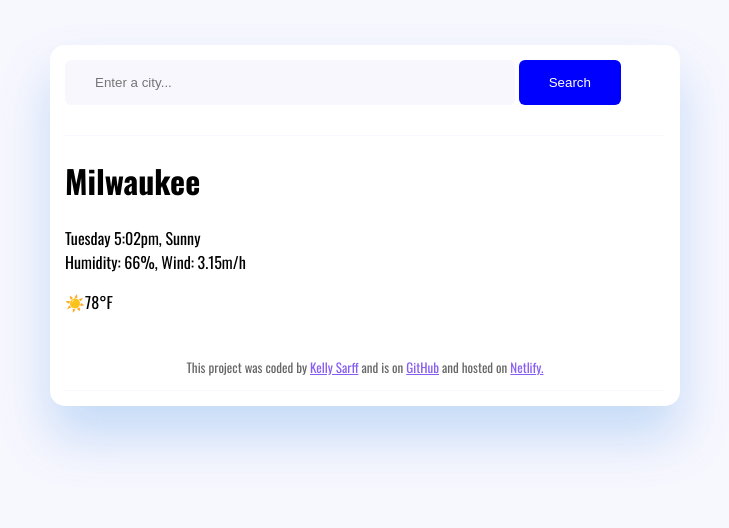
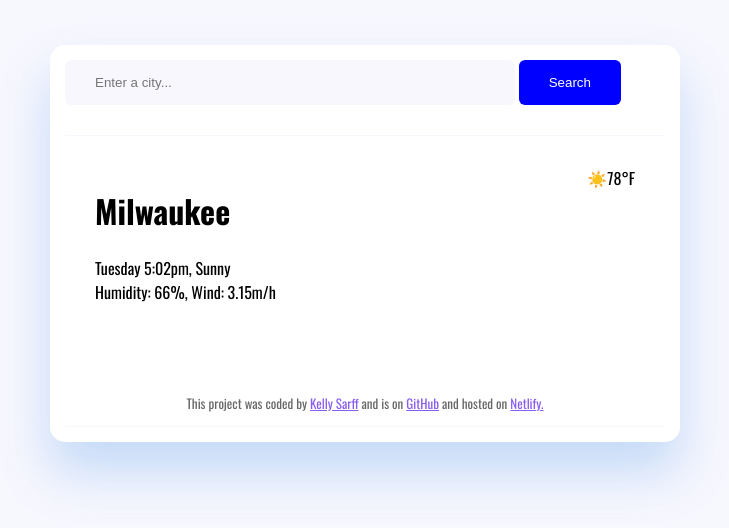
Before and after one commit to Sarffk17/First_Alert_Weather, a plain HTML site: page index.html in a window 1280 px wide. Shown: the whole page, without its empty margins (275-1004 px from the left). Drawn offline with nearby package versions, Linux system fonts and the light colour scheme.

Commit message:
Created addition divs within the Main section
Created divs for the city, details, and temp.

```diff
--- a/index.html
+++ b/index.html
@@ -21,17 +21,16 @@
 
       <main>
         <div class="weather-app-data">
-          <h1>Milwaukee</h1>
-
           <div>
-            <p>
+            <h1 class="weather-app-city">Milwaukee</h1>
+            <p class="weather-app-deatils">
               Tuesday 5:02pm, Sunny
               <br />
               Humidity: 66%, Wind: 3.15m/h
             </p>
           </div>
 
-          <div>
+          <div class="weather-app-temperature">
             ☀️78°F
           </div>
         </div>
--- a/src/style.css
+++ b/src/style.css
@@ -39,6 +39,19 @@ header {
     margin: left 10px;
 }
 
+main {
+    padding: 30px;
+}
+
+.weather-app-data {
+    display: flex;
+    justify-content: space-between;
+}
+
+.weather-app-city {
+
+}
+
 footer {
     border-bottom:1px solid #f7f7fe;
     padding: 30px 0 0 0;
```
